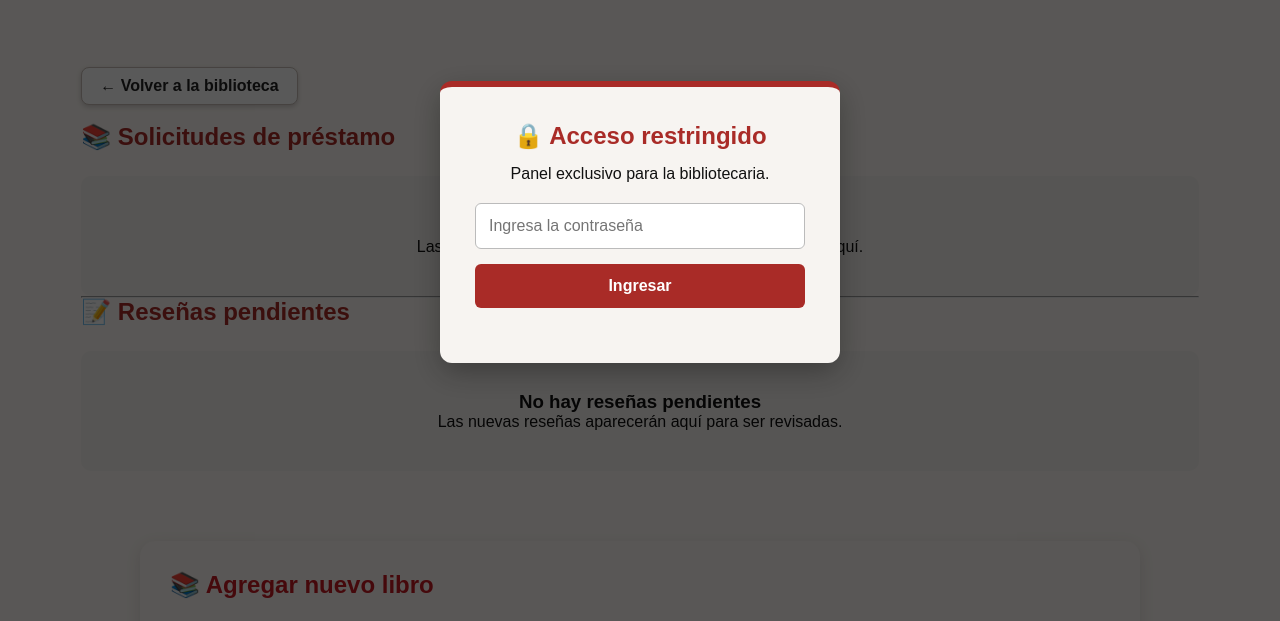
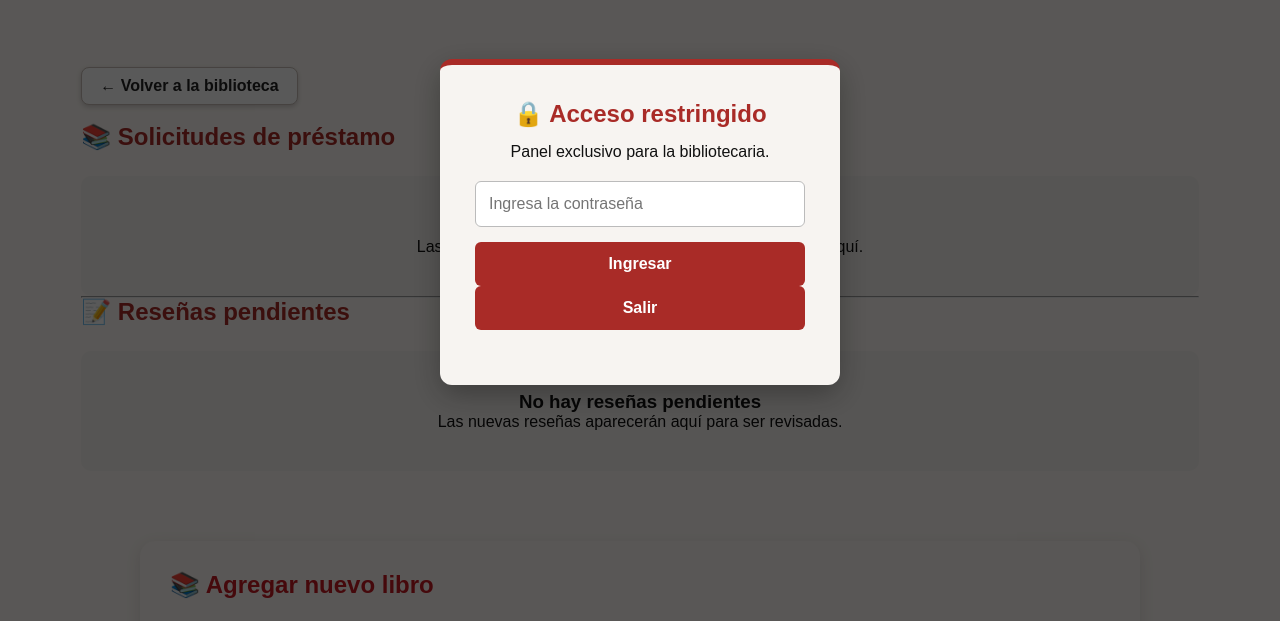
Before and after one commit to Santiago834-web/Book-Loan-Manager-BLM, a plain HTML site: page bibliotecaria.html in a window 1280 px wide. Shown: the part 178-799 px from the top of the page. Drawn offline with Linux system fonts and the light colour scheme.

```diff
--- a/bibliotecaria.html
+++ b/bibliotecaria.html
@@ -1031,6 +1031,12 @@ mostrarLibrosAdministrados();
 
         </button>
 
+        <button onclick="salirPagina()">
+
+            Salir
+
+        </button>
+
         <p id="mensajeError"></p>
 
     </div>
```
